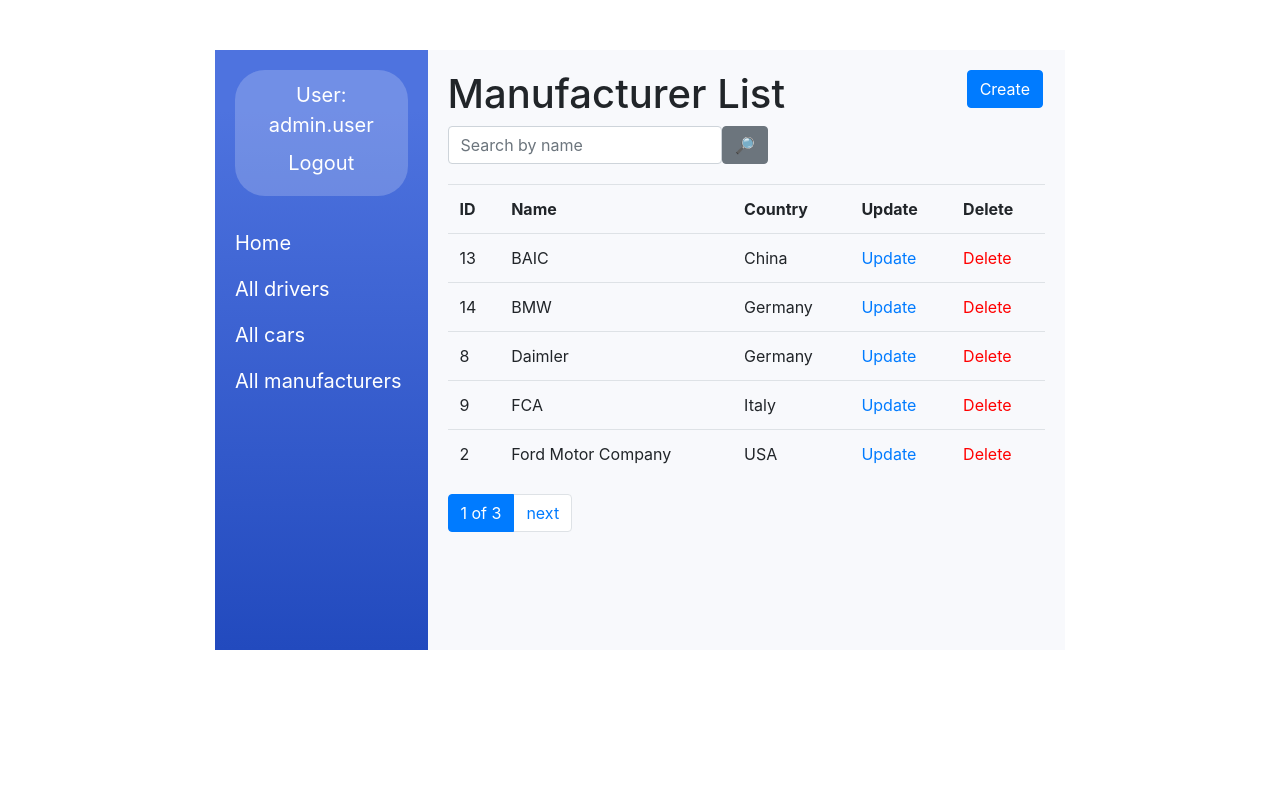
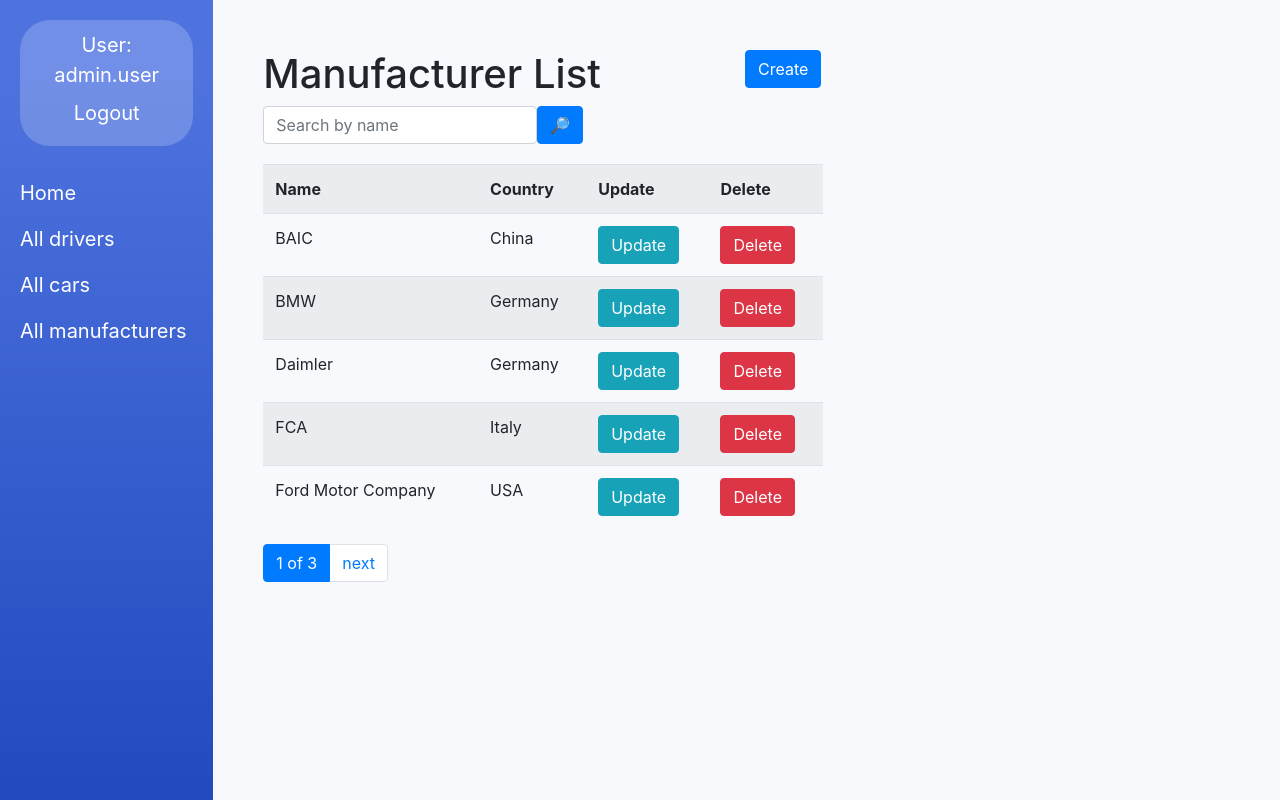
Before and after one commit to LavrykN/taxi-service, a Django app: page /manufacturers/ in a window 1280 px wide. Run offline with Django 4.2, Linux system fonts and the light colour scheme; a user stored in the database is signed in; data comes from the database, SQL or seed files in the repository; some libraries are stand-ins or nearby versions.

Commit message:
Remove id from list table

```diff
--- a/static/css/styles.css
+++ b/static/css/styles.css
@@ -1,7 +1,3 @@
-body {
-    margin-top: 50px;
-}
-
 .link-to-page {
     float: right;
     margin: 0 2px 0 2px;
@@ -17,9 +13,14 @@ body {
     padding: 20px;
 }
 
+
 .content {
     background-color: #f8f9fc;
-    padding: 20px;
+    padding: 50px;
+}
+
+.content-wrapper {
+    width: 70vh;
 }
 
 .text-nav-link {
@@ -28,16 +29,14 @@ body {
 }
 
 .user-info {
-    background-color: rgba(255,255,255,.2);
+    background-color: rgba(255, 255, 255, .2);
     padding: 10px;
     border-radius: 30px;
     text-align: center;
 }
 
 .container-custom {
-    width: 850px;
-    height: 600px;
-    margin: 0 auto;
+    height: 100vh;
 }
 
 .table {
--- a/templates/base.html
+++ b/templates/base.html
@@ -17,21 +17,21 @@
 <body>
 <div class="container-fluid">
   <div class="row container-custom">
-        <div class="col-sm-3 bg-gradient-primary sidebar">
+    <div class="col-sm-2 bg-gradient-primary sidebar">
 
       {% block sidebar %}
         {% include "includes/sidebar.html" %}
       {% endblock %}
 
     </div>
-        <div class="col-sm-9 content">
-
+    <div class="col-sm-10 content">
+      <div class="content-wrapper">
         {% block content %}{% endblock %}
 
         {% block pagination %}
           {% include "includes/pagination.html" %}
         {% endblock %}
-
+      </div>
     </div>
   </div>
 </div>
--- a/templates/taxi/driver_list.html
+++ b/templates/taxi/driver_list.html
@@ -11,13 +11,12 @@
 
   <form action="" method="get" class="form-inline" autocomplete="off">
     {{ search_form|crispy }}
-    <input type="submit" class="btn btn-secondary" value="🔎">
+    <input type="submit" class="btn btn-primary" value="🔎">
   </form>
 
   {% if driver_list %}
-    <table class="table">
+    <table class="table table-striped">
       <tr>
-        <th>ID</th>
         <th>Username</th>
         <th>First name</th>
         <th>Last name</th>
@@ -25,7 +24,6 @@
       </tr>
       {% for driver in driver_list %}
         <tr>
-          <td>{{ driver.id }}</td>
           <td><a href="{{ driver.get_absolute_url }}">{{ driver.username }} {% if user == driver %} (Me){% endif %}</a>
           </td>
           <td>{{ driver.first_name }}</td>
--- a/templates/taxi/manufacturer_list.html
+++ b/templates/taxi/manufacturer_list.html
@@ -11,13 +11,12 @@
 
   <form action="" method="get" class="form-inline" autocomplete="off">
     {{ search_form|crispy }}
-    <input type="submit" class="btn btn-secondary" value="🔎">
+    <input type="submit" class="btn btn-primary" value="🔎">
   </form>
 
   {% if manufacturer_list %}
-    <table class="table">
+    <table class="table table-striped">
       <tr>
-        <th>ID</th>
         <th>Name</th>
         <th>Country</th>
         <th>Update</th>
@@ -27,21 +26,18 @@
       {% for manufacturer in manufacturer_list %}
         <tr>
           <td>
-            {{ manufacturer.id }}
-          </td>
-          <td>
             {{ manufacturer.name }}
           </td>
           <td>
             {{ manufacturer.country }}
           </td>
           <td>
-            <a href="{% url 'taxi:manufacturer-update' pk=manufacturer.id %}">
+            <a class="btn btn-info" href="{% url 'taxi:manufacturer-update' pk=manufacturer.id %}">
               Update
             </a>
           </td>
           <td>
-            <a style="color: red"
+            <a class="btn btn-danger"
                href="{% url 'taxi:manufacturer-delete' pk=manufacturer.id %}">
               Delete
             </a>
```
Also changed, not shown: templates/taxi/car_list.html (+4 -6 lines). Lines whose indentation alone changed are shown as unchanged.
